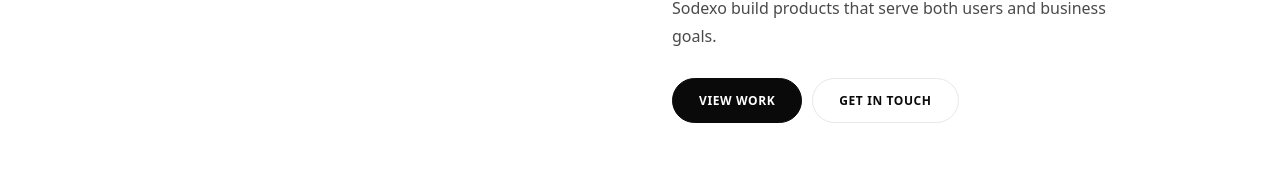
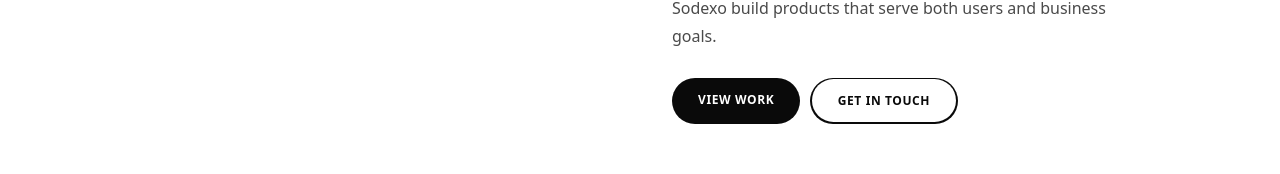
Before and after one commit to isabellegalves/isabelle-portfolio, a React (Vite) app: page / in a window 1280 px wide. Shown: the part 582-756 px from the top of the page. Built offline with nearby package versions, Linux system fonts and the light colour scheme.

Commit message:
git commit -m "Fix gradient border on outline buttons using wrapper technique"

```diff
--- a/src/pages/About.jsx
+++ b/src/pages/About.jsx
@@ -7,21 +7,7 @@
 
 function GradBtn({ children, href, variant = "outline", target, rel }) {
   const [hovered, setHovered] = useState(false)
-  const isGray = variant === "outline-gray"
-  const borderColor = isGray ? T.rule : "#0A0A0A"
-
-  const style = hovered ? {
-    background: GRAD,
-    WebkitBackgroundClip: "text",
-    WebkitTextFillColor: "transparent",
-    backgroundClip: "text",
-    border: "1.5px solid transparent",
-  } : {
-    background: "transparent",
-    color: "#0A0A0A",
-    WebkitTextFillColor: "unset",
-    border: `1.5px solid ${borderColor}`,
-  }
+  const defaultBorder = variant === "outline-gray" ? "#CCCCCC" : "#0A0A0A"
 
   return (
     <a
@@ -31,25 +17,33 @@
       onMouseEnter={() => setHovered(true)}
       onMouseLeave={() => setHovered(false)}
       style={{
+        display: "inline-block",
+        borderRadius: 20,
+        padding: 1.5,
+        background: hovered ? GRAD : defaultBorder,
+        transition: "background 0.25s",
+        textDecoration: "none",
+      }}
+    >
+      <span style={{
+        display: "block",
         fontFamily: "system-ui, sans-serif", fontSize: 11, fontWeight: 700,
         letterSpacing: "0.05em", textTransform: "uppercase",
-        padding: "9px 18px", borderRadius: 20, textDecoration: "none",
-        cursor: "pointer", position: "relative", display: "inline-block",
-        transition: "border-color 0.25s",
-        ...style,
-      }}
-    >
-      {hovered && (
-        <span style={{
-          position: "absolute", inset: -1.5, borderRadius: 20,
-          background: GRAD,
-          WebkitMask: "linear-gradient(#fff 0 0) content-box, linear-gradient(#fff 0 0)",
-          WebkitMaskComposite: "xor",
-          maskComposite: "exclude",
-          pointerEvents: "none",
-        }} />
-      )}
-      {children}
+        padding: "9px 18px", borderRadius: 18.5,
+        background: "#FFFFFF",
+        ...(hovered ? {
+          backgroundImage: GRAD,
+          WebkitBackgroundClip: "text",
+          WebkitTextFillColor: "transparent",
+          backgroundClip: "text",
+        } : {
+          color: "#0A0A0A",
+          WebkitTextFillColor: "unset",
+        }),
+        transition: "color 0.25s",
+      }}>
+        {children}
+      </span>
     </a>
   )
 }
--- a/src/pages/Home.jsx
+++ b/src/pages/Home.jsx
@@ -85,83 +85,73 @@
 
 const GRAD = "linear-gradient(90deg, #6C1FF3, #DA37F4)"
 
-// Regras de botão:
-// variant="solid"        → bg preto, border preta, texto branco → hover: bg gradiente, sem border, texto branco
-// variant="outline"      → bg branco, border preta, texto preto → hover: bg branco, texto gradiente, border gradiente
-// variant="outline-gray" → bg branco, border cinza, texto preto → hover: bg branco, texto gradiente, border gradiente
+// Regras:
+// solid        → bg preto + texto branco → hover: bg gradiente, sem border
+// outline      → bg branco + border preta + texto preto → hover: bg branco + border gradiente + texto gradiente
+// outline-gray → bg branco + border cinza + texto preto → hover: bg branco + border gradiente + texto gradiente
 function Btn({ children, onClick, href, as: Tag = "button",
   variant = "outline",
   bg = "#0A0A0A",
   padding = "13px 26px", borderRadius = 26,
 }) {
   const [hovered, setHovered] = useState(false)
-
   const isOutline = variant === "outline" || variant === "outline-gray"
-  const borderColor = variant === "outline-gray" ? T.rule : (variant === "outline" ? "#0A0A0A" : "#0A0A0A")
-
-  let style
-  if (variant === "solid") {
-    style = hovered ? {
-      background: GRAD,
-      color: "#FFFFFF",
-      WebkitTextFillColor: "unset",
-      border: "1.5px solid transparent",
-      transition: "background 0.25s",
-    } : {
-      background: bg,
-      color: "#FFFFFF",
-      WebkitTextFillColor: "unset",
-      border: `1.5px solid ${bg}`,
-      transition: "background 0.25s",
-    }
-  } else {
-    style = hovered ? {
-      background: GRAD,
-      WebkitBackgroundClip: "text",
-      WebkitTextFillColor: "transparent",
-      backgroundClip: "text",
-      border: "1.5px solid transparent",
-    } : {
-      background: "transparent",
-      color: "#0A0A0A",
-      WebkitTextFillColor: "unset",
-      border: `1.5px solid ${borderColor}`,
-    }
-  }
-
-  const sharedStyle = {
-    fontFamily: "system-ui, sans-serif", fontSize: 12, fontWeight: 700,
-    letterSpacing: "0.05em", textTransform: "uppercase",
-    padding, borderRadius,
-    cursor: "pointer", position: "relative",
-    display: "inline-block", textDecoration: "none",
-    transition: "background 0.25s, border-color 0.25s",
-    ...style,
-  }
-
-  const inner = (
-    <>
-      {isOutline && hovered && (
-        <span style={{
-          position: "absolute", inset: -1.5, borderRadius,
-          background: GRAD,
-          WebkitMask: "linear-gradient(#fff 0 0) content-box, linear-gradient(#fff 0 0)",
-          WebkitMaskComposite: "xor",
-          maskComposite: "exclude",
-          pointerEvents: "none",
-        }} />
-      )}
-      {children}
-    </>
-  )
+  const defaultBorder = variant === "outline-gray" ? "#CCCCCC" : "#0A0A0A"
 
   const events = {
     onMouseEnter: () => setHovered(true),
     onMouseLeave: () => setHovered(false),
   }
 
-  if (Tag === "a") return <a href={href} {...events} style={sharedStyle}>{inner}</a>
-  return <button onClick={onClick} {...events} style={sharedStyle}>{inner}</button>
+  if (variant === "solid") {
+    const style = {
+      fontFamily: "system-ui, sans-serif", fontSize: 12, fontWeight: 700,
+      letterSpacing: "0.05em", textTransform: "uppercase",
+      padding, borderRadius, cursor: "pointer",
+      display: "inline-block", textDecoration: "none",
+      background: hovered ? GRAD : bg,
+      color: "#FFFFFF",
+      WebkitTextFillColor: "unset",
+      border: "none",
+      transition: "background 0.25s",
+    }
+    if (Tag === "a") return <a href={href} {...events} style={style}>{children}</a>
+    return <button onClick={onClick} {...events} style={style}>{children}</button>
+  }
+
+  // outline / outline-gray: usa padding wrapper para simular border gradiente
+  const wrapperStyle = {
+    display: "inline-block",
+    borderRadius,
+    padding: 1.5,
+    background: hovered ? GRAD : defaultBorder,
+    transition: "background 0.25s",
+    cursor: "pointer",
+    textDecoration: "none",
+  }
+
+  const innerStyle = {
+    display: "block",
+    fontFamily: "system-ui, sans-serif", fontSize: 12, fontWeight: 700,
+    letterSpacing: "0.05em", textTransform: "uppercase",
+    padding, borderRadius: borderRadius - 1.5,
+    background: "#FFFFFF",
+    ...(hovered ? {
+      backgroundImage: GRAD,
+      WebkitBackgroundClip: "text",
+      WebkitTextFillColor: "transparent",
+      backgroundClip: "text",
+    } : {
+      color: "#0A0A0A",
+      WebkitTextFillColor: "unset",
+    }),
+    transition: "color 0.25s",
+  }
+
+  const content = <span style={innerStyle}>{children}</span>
+
+  if (Tag === "a") return <a href={href} {...events} style={wrapperStyle}>{content}</a>
+  return <button onClick={onClick} {...events} style={{ ...wrapperStyle, border: "none" }}>{content}</button>
 }
 
 // ─── HERO ────────────────────────────────────────────────────────────────────
@@ -221,8 +211,8 @@
                 Product Designer with 10 years of experience working at the intersection of business strategy, user research and interface craft. I've helped companies like Condé Nast, Bradesco and Sodexo build products that serve both users and business goals.
               </p>
               <div style={{ display: "flex", gap: 10, flexWrap: "wrap" }}>
-                <Btn variant="solid" as="a" href="#work">View work</Btn>
-                <Btn variant="outline-gray" onClick={onContactClick}>Get in touch</Btn>
+                <Btn variant="solid" bg="#0A0A0A" as="a" href="#work">View work</Btn>
+                <Btn variant="outline" borderColor="#CCCCCC" onClick={onContactClick}>Get in touch</Btn>
               </div>
             </motion.div>
           </div>
@@ -682,8 +672,8 @@
               ))}
             </div>
             <div style={{ display: "flex", gap: 8, flexWrap: "wrap" }}>
-              <Btn variant="outline" as="a" href="https://www.linkedin.com/in/isabellegalves/" padding="9px 18px" borderRadius={20}>LinkedIn</Btn>
-              <Btn variant="outline" as="a" href="/about" padding="9px 18px" borderRadius={20}>About</Btn>
+              <Btn variant="outline" as="a" href="https://www.linkedin.com/in/isabellegalves/" borderColor="#0A0A0A" padding="9px 18px" borderRadius={20}>LinkedIn</Btn>
+              <Btn variant="outline" as="a" href="/about" borderColor="#0A0A0A" padding="9px 18px" borderRadius={20}>About</Btn>
             </div>
           </FadeUp>
         </div>
@@ -707,7 +697,7 @@
         }}>
           Good work starts with a good conversation.
         </h2>
-        <Btn variant="solid" onClick={onContactClick} padding="15px 34px" borderRadius={32}>Get in touch</Btn>
+        <Btn variant="solid" bg="#0A0A0A" borderColor="#FFFFFF" onClick={onContactClick} padding="15px 34px" borderRadius={32}>Get in touch</Btn>
       </FadeUp>
     </section>
   )
```
Also changed, not shown: 1 other file (tests, documents, lock files or other folders).
